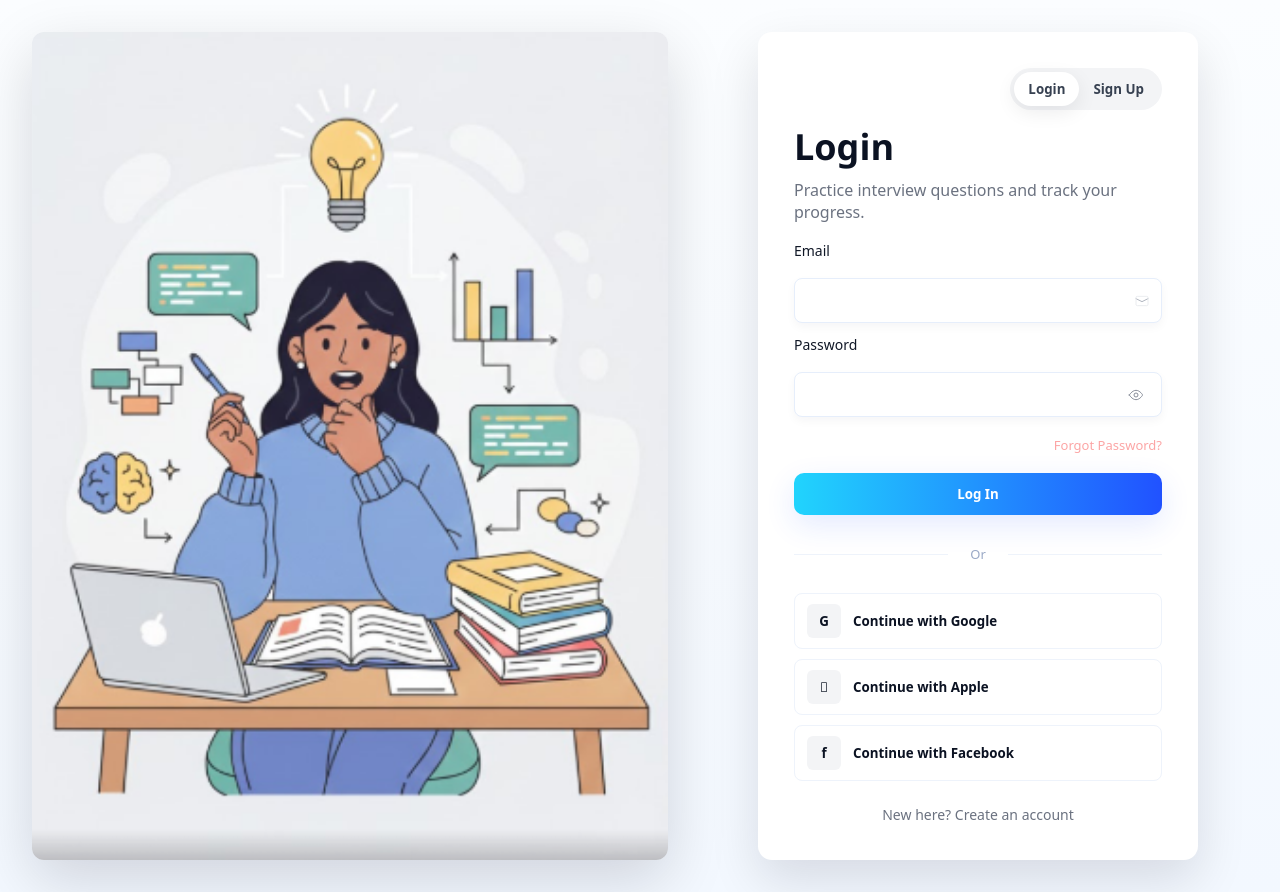
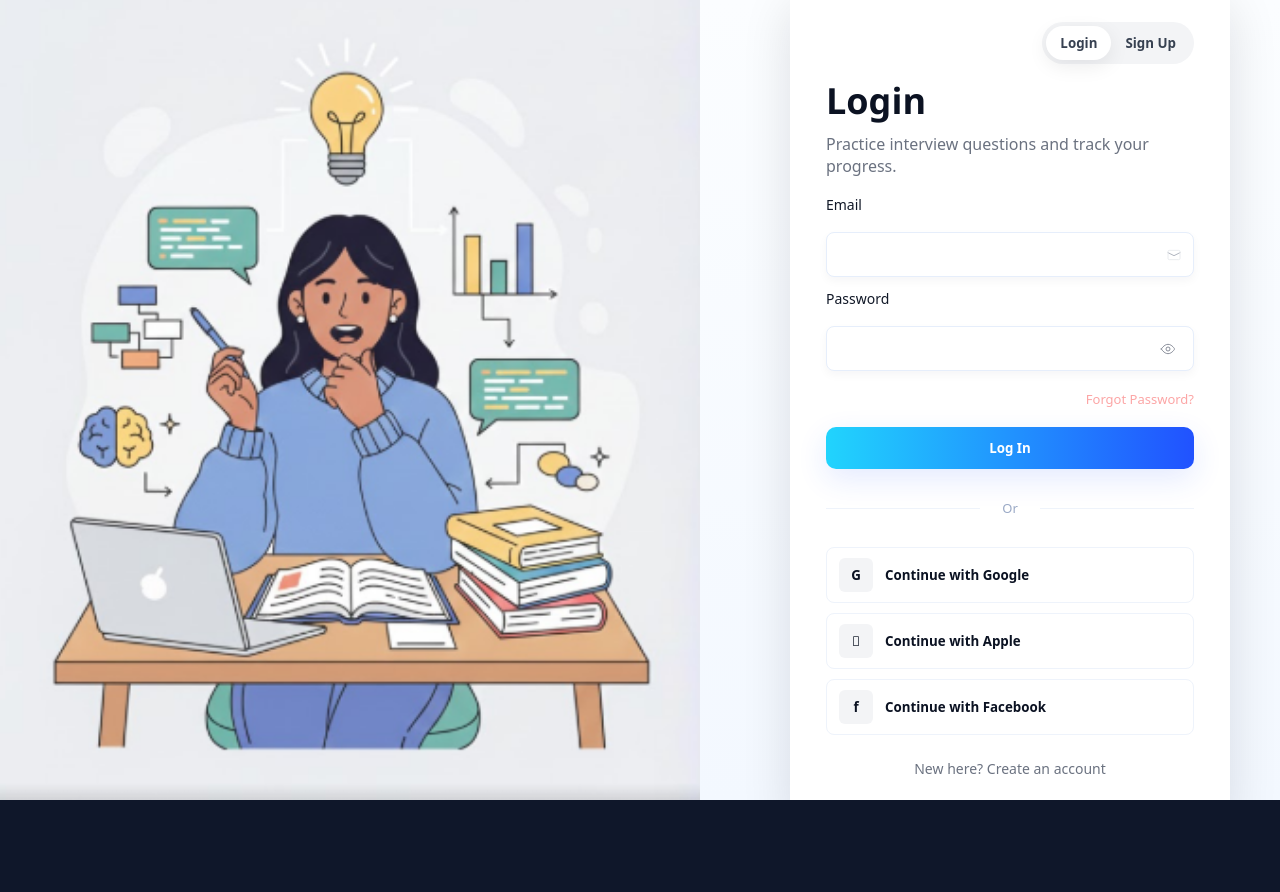
Before and after one commit to rohithsarikela/Interview-Preparation, a React (Vite) app in the folder client/: page /login in a window 1280 px wide. After the commit the page ends 800 px from the top, so only its background shows below. Built offline with nearby package versions, Linux system fonts and the light colour scheme.

Commit message:
fix(ui): make auth hero full-viewport; handle /favicon.ico to avoid 404 on OAuth redirect

```diff
--- a/client/src/styles/global.css
+++ b/client/src/styles/global.css
@@ -317,16 +317,17 @@ a {
 /* Snout style login page */
 .snout-hero {
   display: grid;
-  grid-template-columns: 1fr 540px;
-  min-height: calc(100vh - 80px);
+  grid-template-columns: minmax(360px, 1fr) 540px;
+  height: 100vh; /* fill viewport to avoid page scroll */
   gap: 40px;
   align-items: center;
-  padding: 32px;
+  padding: 0; /* no extra vertical padding so the layout fits exactly */
   background: linear-gradient(180deg,#fbfdff,#f3f8ff);
+  overflow: hidden;
 }
-.snout-left { height: 100%; display:flex; align-items:center; justify-content:center; }
-.snout-image { width:100%; height:100%; object-fit:cover; border-radius:12px; box-shadow: 0 20px 60px rgba(2,6,23,0.15); }
-.snout-right { display:flex; align-items:center; justify-content:center; }
+.snout-left { height: 100vh; display:flex; align-items:center; justify-content:center; }
+.snout-image { width:100%; height:100vh; object-fit:cover; border-radius:0; box-shadow: none; }
+.snout-right { display:flex; align-items:center; justify-content:center; height:100vh; }
 .snout-card { width:100%; max-width:440px; background:white; border-radius:14px; padding:36px; box-shadow: 0 20px 50px rgba(2,6,23,0.12); }
 .snout-title { font-size:36px; margin:0 0 8px 0; font-weight:700; color:#0b1222; font-family: 'Segoe UI', Roboto, -apple-system, BlinkMacSystemFont, 'Helvetica Neue', Arial; }
 .snout-sub { margin:0 0 18px 0; color:#6b7280; }
```
Also changed, not shown: 1 other file (tests, documents, lock files or other folders).
